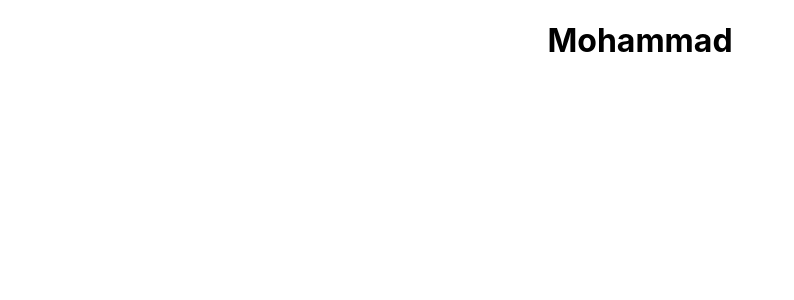
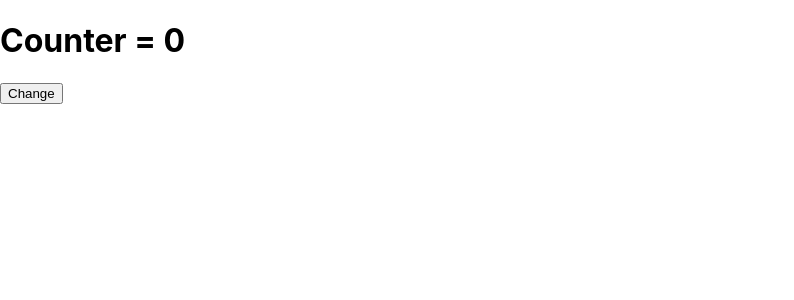
Before and after one commit to karimmohdrafi/demo-app, a React (Create React App) app: page / in a window 1280 px wide. Shown: the top 300 px of the page, without its empty margins (0-794 px from the left). Built offline with nearby package versions, Linux system fonts and the light colour scheme.

Commit message:
upto event handling, state

```diff
--- a/src/App.js
+++ b/src/App.js
@@ -1,10 +1,20 @@
-import logo from './logo.svg';
-import './App.css';
+
 
 function App() {
-  return (
-    <center><h1>Mohammad</h1></center>
-  );
+  var count = 0
+  return(
+    <>
+    <h1>Counter = {count}</h1>
+    <button onClick={update}>Change</button>
+    </>
+
+  )
+  function update(){
+    ++count;
+    console.log(count);
+  }
+
+
 }
 
 export default App;
--- a/src/index.js
+++ b/src/index.js
@@ -2,16 +2,8 @@ import React from 'react';
 import ReactDOM from 'react-dom/client';
 import './index.css';
 import App from './App';
-import reportWebVitals from './reportWebVitals';
 
 const root = ReactDOM.createRoot(document.getElementById('root'));
 root.render(
-  <React.StrictMode>
-    <App />
-  </React.StrictMode>
+  <App>  </App>
 );
-
-// If you want to start measuring performance in your app, pass a function
-// to log results (for example: reportWebVitals(console.log))
-// or send to an analytics endpoint. Learn more: https://bit.ly/CRA-vitals
-reportWebVitals();
```
